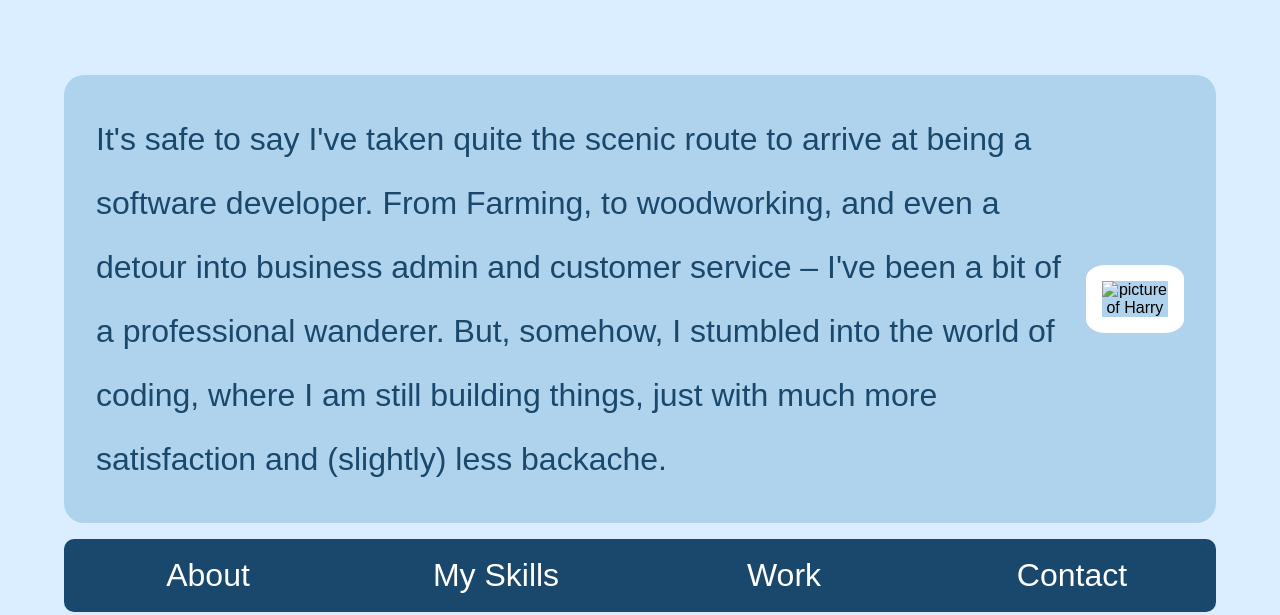
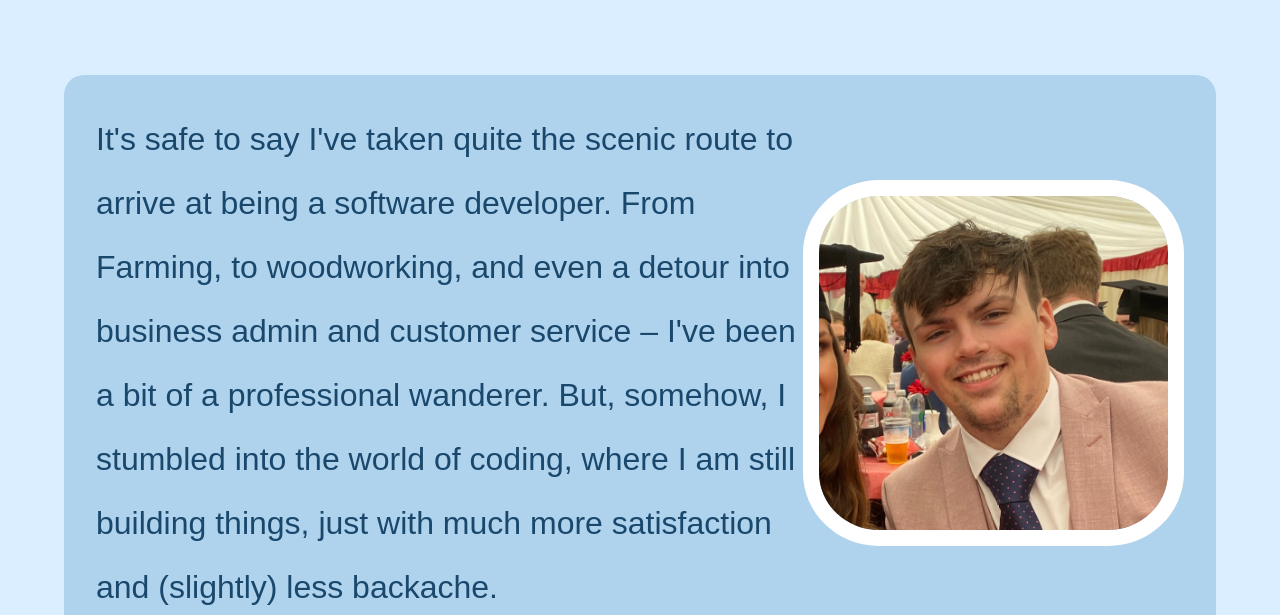
Before and after one commit to Hazbob/Portfolio, a website: page index.html in a window 1280 px wide. Shown: the part 185-800 px from the top of the page. Drawn offline with Linux system fonts and the light colour scheme; a web font is replaced by a local one.

Commit message:
fixed bug with image not loading

```diff
--- a/index.html
+++ b/index.html
@@ -25,7 +25,7 @@
             </p>
             <img
               id="me"
-              src="../first-test/icons/harry.JPG"
+              src="./images/harry.JPG"
               alt="picture of Harry"
             />
           </section>
```
Also changed, not shown: images/harry.JPG (added).
